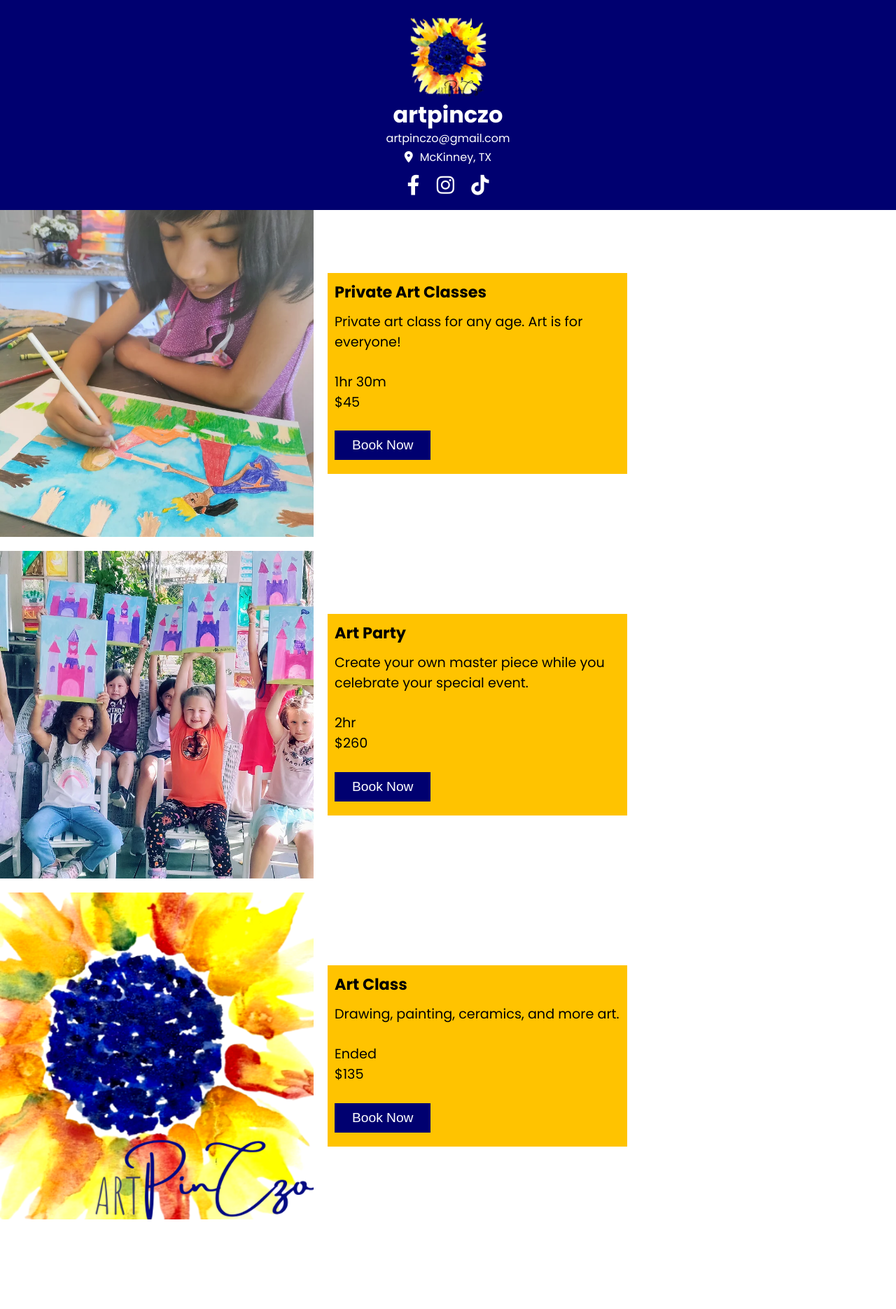
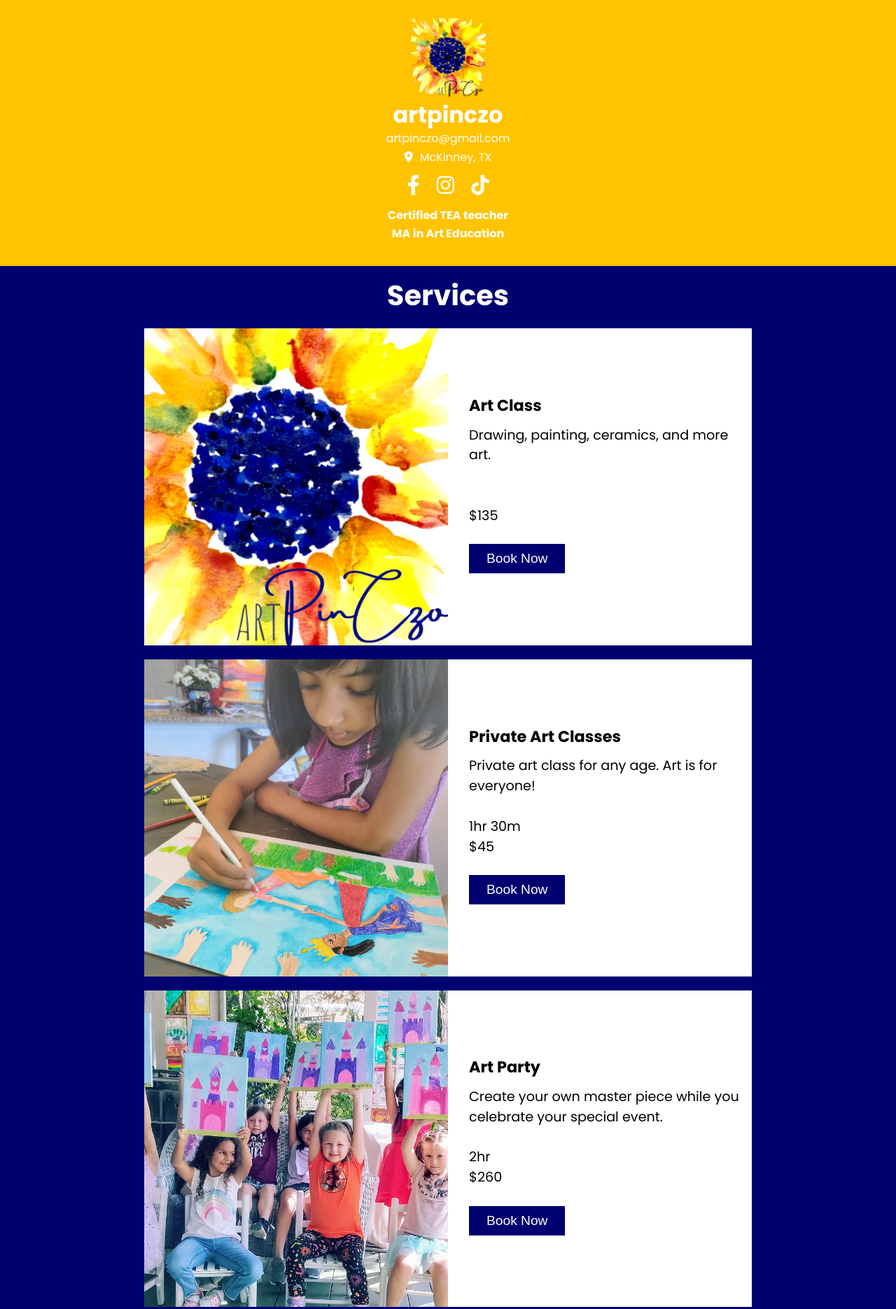
Before and after one commit to ItsAllCalculated/artpinczo, a plain HTML site: page docs/index.html in a window 1280 px wide. Shown: the top 1870 px of the page at 70% size. Before the commit the page ends 1782 px from the top, so only its background shows below. Drawn offline with Linux system fonts and the light colour scheme.

Commit message:
Update index.html

```diff
--- a/docs/index.html
+++ b/docs/index.html
@@ -37,11 +37,13 @@
     clip-path: inset(0 0 10% 0);
 }
 
+
+
 .section-title {
     text-align: center;
     font-size: 2.5rem;
     background-color: #ffc300;  /* Match the section's background color */
-    color:#000070;
+    color:#ffc300;
     width:100%;
     padding-top:8px;
     padding-bottom:5px;/* Add space above and below the title */
@@ -49,7 +51,7 @@
 .section-title2 {
     text-align: center;
     font-size: 2.5rem;
-    background-color: #ffc300;  /* Match the section's background color */
+    background-color: #000070;  /* Match the section's background color */
     color:white;
     width:100%;
     padding-bottom:15px;
@@ -61,8 +63,8 @@
         .banner {
             position: relative;
             width: 100%;
-            height: 300px;
-            background-color: #000070;
+            height: 380px;
+            background-color: #ffc300;
 
         }
         .banner img {
@@ -225,7 +227,6 @@
     text-align: left;
     padding: 10px;
     width:50%;
-    background-color: #ffc300;
 }
 
 
@@ -290,13 +291,11 @@
     padding: 10px;
     width:90%;
     padding-top:0;
-
 }
             .card-vertical {
                 max-width: 100%; /* Ensure vertical cards also take up full width on small screens */
                 width: 100%;
                 flex-direction: column; /* Stack items vertically on small screens */
-
             }
 
             .card-vertical img {
@@ -330,12 +329,12 @@
   height:100%;
         }
         .banner {
-            height:500px;
+            height:380px;
         }
     }
     @media (max-width: 370px) {
 .banner {
-    height:575px;
+    height:400px;
 }
 }
     </style>
@@ -348,18 +347,40 @@
         <a class="email">artpinczo@gmail.com</a>
         <a class = "location"><i style="margin-right:10px;" class="fas fa-map-marker-alt"></i>McKinney, TX</a>
         <div class="social-links">
-            <a href="https://www.facebook.com/artpinczo/" target="_blank"><i class="fab fa-facebook-f"></i></a>
+           <a href="https://www.facebook.com/artpinczo/" target="_blank"><i class="fab fa-facebook-f"></i></a>
             <a href="https://www.instagram.com/artpinczo/" target="_blank"><i class="fab fa-instagram"></i></a>
             <a href="https://www.tiktok.com/@pinczo2020" target="_blank"><i class="fab fa-tiktok"></i></a>
         </div>
-
+        <p>
+            <b>Certified TEA teacher<br>
+            MA in Art Education</b></p>
     </div>
 
 
 
-    <!-- Flex Cards Section 2 (Vertical Cards) -->
+    <!-- Flex Cards Section 1 (Horizontal Cards) -->
 
 
+
+    <!-- Flex Cards Section 2 (Vertical Cards) -->
+    <div class="cards-section2">
+        <h2 class="section-title2">Services</h2>
+            <div class="card card-vertical">
+            <img src="thing3.png" alt="Image 4">
+            <div>
+                <h3>Art Class</h3>
+                <p>Drawing, painting, ceramics, and more art.
+                    <br>
+                    <br>
+
+                    <br>
+                    $135
+                    <br>
+                </p>
+                <br>
+                <button onclick="location.href='https://square.link/u/2sRfheZl'" class="book-now-btn">Book Now</button>
+            </div>
+            </div>
         <div class="card card-vertical">
             <img src="thing1.jpg" alt="Image 4">
             <div>
@@ -394,22 +415,7 @@
             </div>
         </div>
 
-        <div class="card card-vertical">
-            <img src="thing3.png" alt="Image 4">
-            <div>
-                <h3>Art Class</h3>
-                <p>Drawing, painting, ceramics, and more art.
-                    <br>
-                    <br>
-                    Ended
-                    <br>
-                    $135
-                    <br>
-                </p>
-                <br>
-                <button onclick="location.href='https://square.link/u/2sRfheZl'" class="book-now-btn">Book Now</button>
-            </div>
-            </div>
+
 
 
         </div>
```
